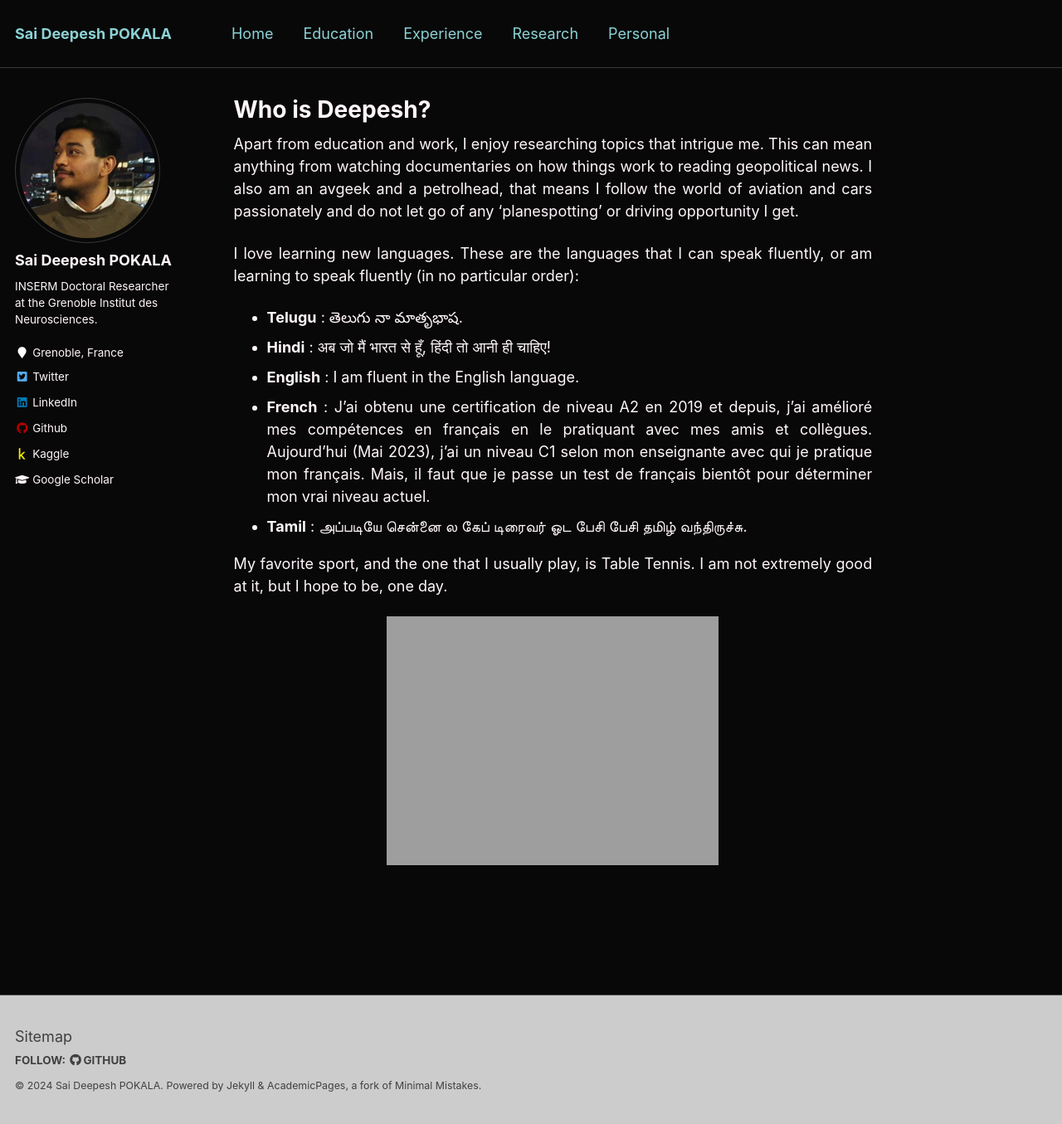
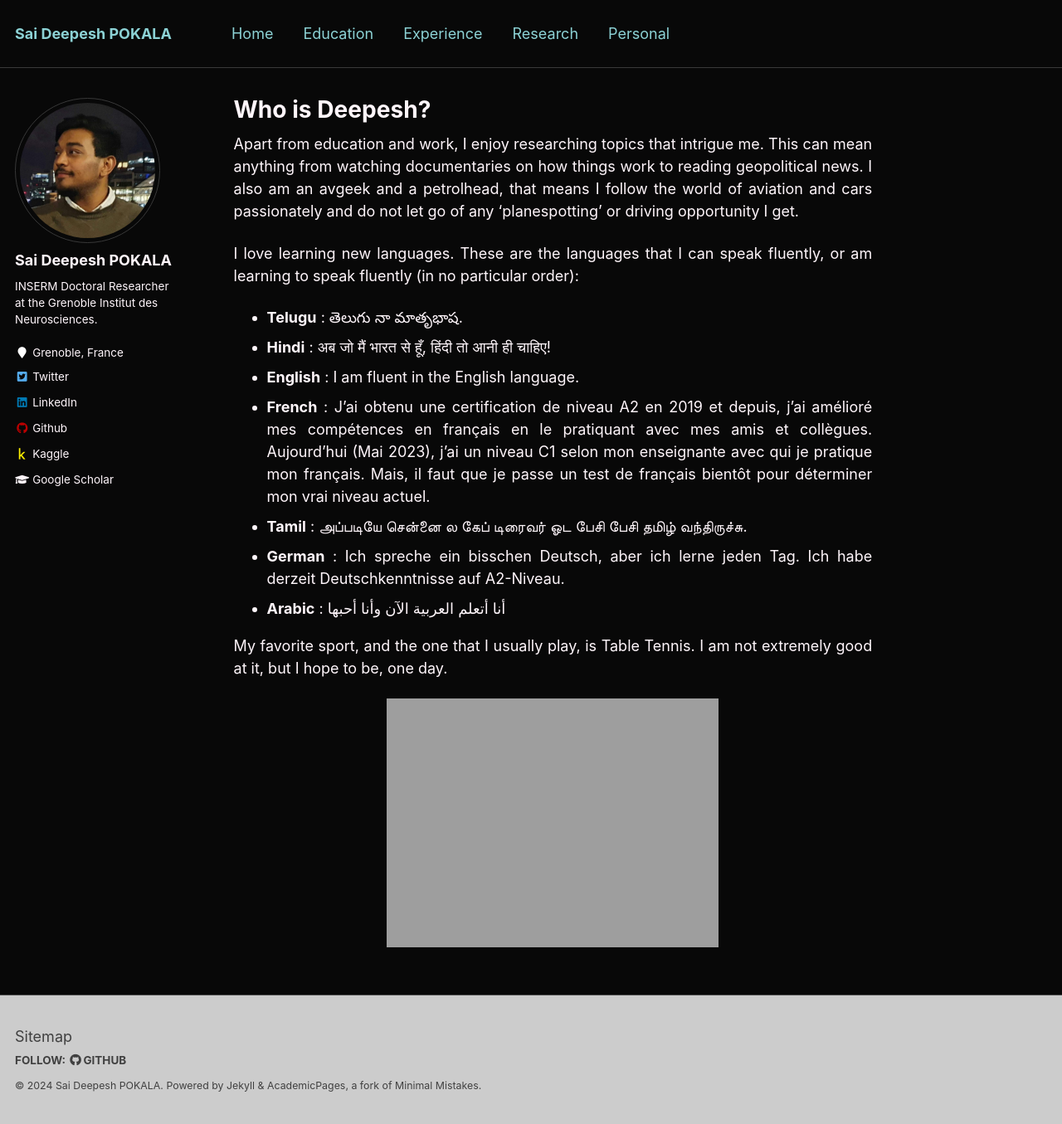
Before and after one commit to saideepesh/saideepesh.github.io, a Jekyll site: the page built from _pages/personal.md, in a window 1280 px wide and 1355 px high. Shown: the whole window at 83% size. Built offline with Jekyll 4.4.1, drawn with Linux system fonts in a browser that asks for light colours.

Commit message:
Update personal.md
added languages

```diff
--- a/_pages/personal.md
+++ b/_pages/personal.md
@@ -14,6 +14,8 @@ I love learning new languages. These are the languages that I can speak fluently
 - **English**     : I am fluent in the English language.
 - **French**      : J'ai obtenu une certification de niveau A2 en 2019 et depuis, j'ai amélioré mes compétences en français en le pratiquant avec mes amis et collègues. Aujourd'hui (Mai 2023), j'ai un niveau C1 selon mon enseignante avec qui je pratique mon français. Mais, il faut que je passe un test de français bientôt pour déterminer mon vrai niveau actuel.
 - **Tamil**       : அப்படியே சென்னை ல கேப் டிரைவர் ஓட பேசி பேசி தமிழ் வந்திருச்சு.
+- **German**      : Ich spreche ein bisschen Deutsch, aber ich lerne jeden Tag. Ich habe derzeit Deutschkenntnisse auf A2-Niveau.
+- **Arabic**      : أنا أتعلم العربية الآن وأنا أحبها
 
 My favorite sport, and the one that I usually play, is Table Tennis. I am not extremely good at it, but I hope to be, one day.
 
```
